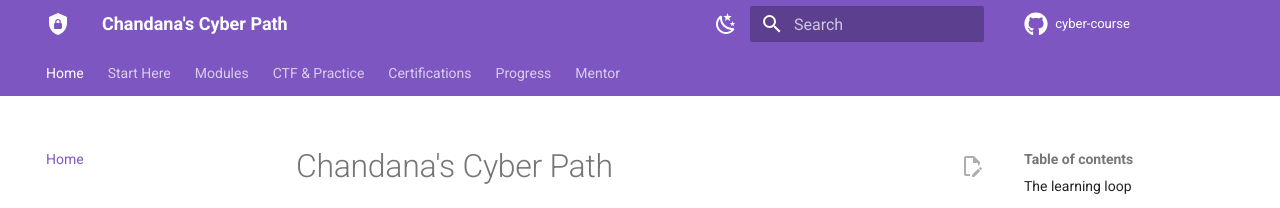
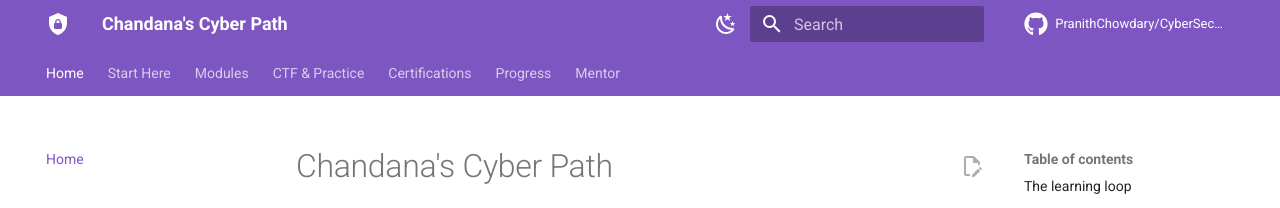
Before and after one commit to CKatraga/CyberSec-101, an MkDocs documentation site: the page built from docs/index.md, in a window 1280 px wide. Shown: the top 208 px of the page. Built offline with MkDocs 1.6.1 and Material for MkDocs 9.7.7, drawn with Linux system fonts in a browser that asks for light colours; comment, search, counter and statistics services are not loaded.

Commit message:
Set site/repo URLs for PranithChowdary/CyberSec-101
Co-Authored-By: Claude Opus 4.8 <noreply@anthropic.com>

```diff
--- a/mkdocs.yml
+++ b/mkdocs.yml
@@ -1,9 +1,8 @@
 site_name: Chandana's Cyber Path
 site_description: A visual, hands-on cybersecurity course mapped to the AUM MS Cybersecurity program.
-# TODO(Pranith): change to https://<your-github-username>.github.io/<repo-name>/
-site_url: https://CHANGE-ME.github.io/cyber-course/
-repo_url: https://github.com/CHANGE-ME/cyber-course
-repo_name: cyber-course
+site_url: https://PranithChowdary.github.io/CyberSec-101/
+repo_url: https://github.com/PranithChowdary/CyberSec-101
+repo_name: PranithChowdary/CyberSec-101
 edit_uri: edit/main/docs/
 
 theme:
```
